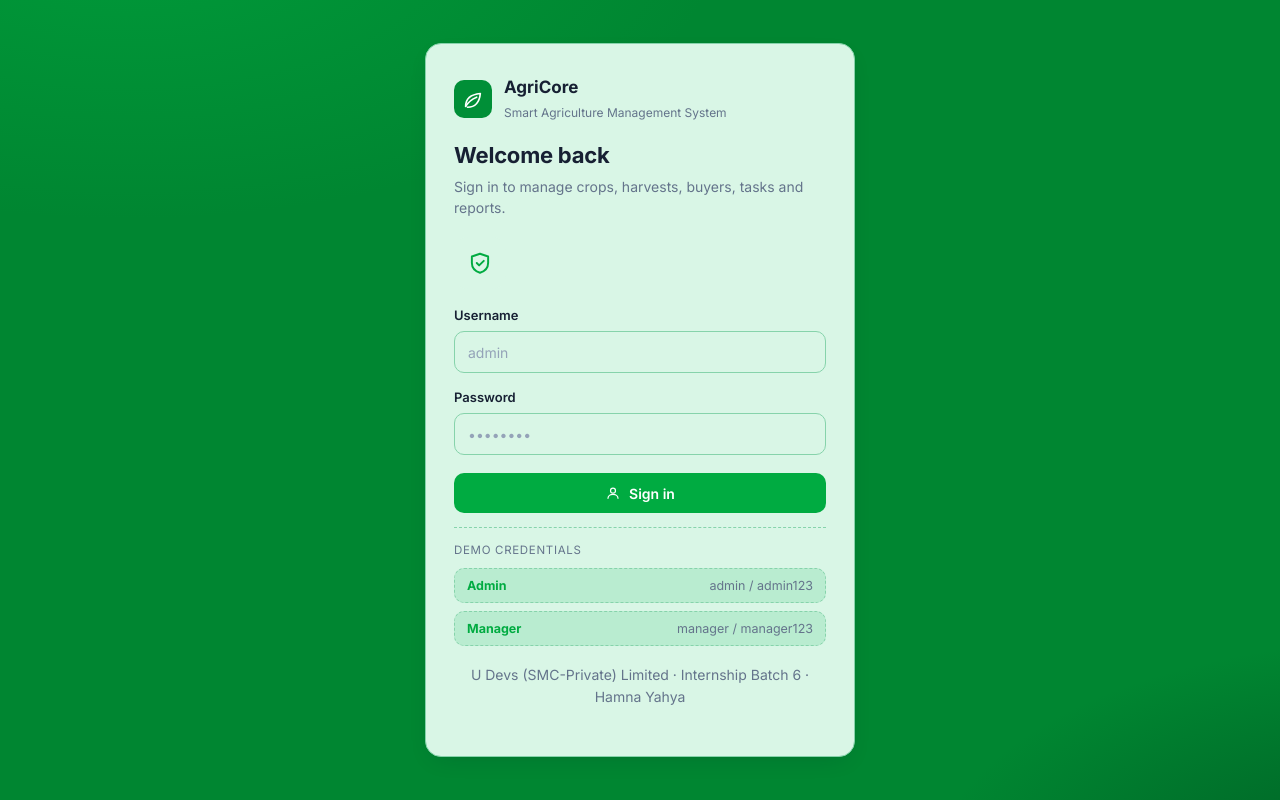
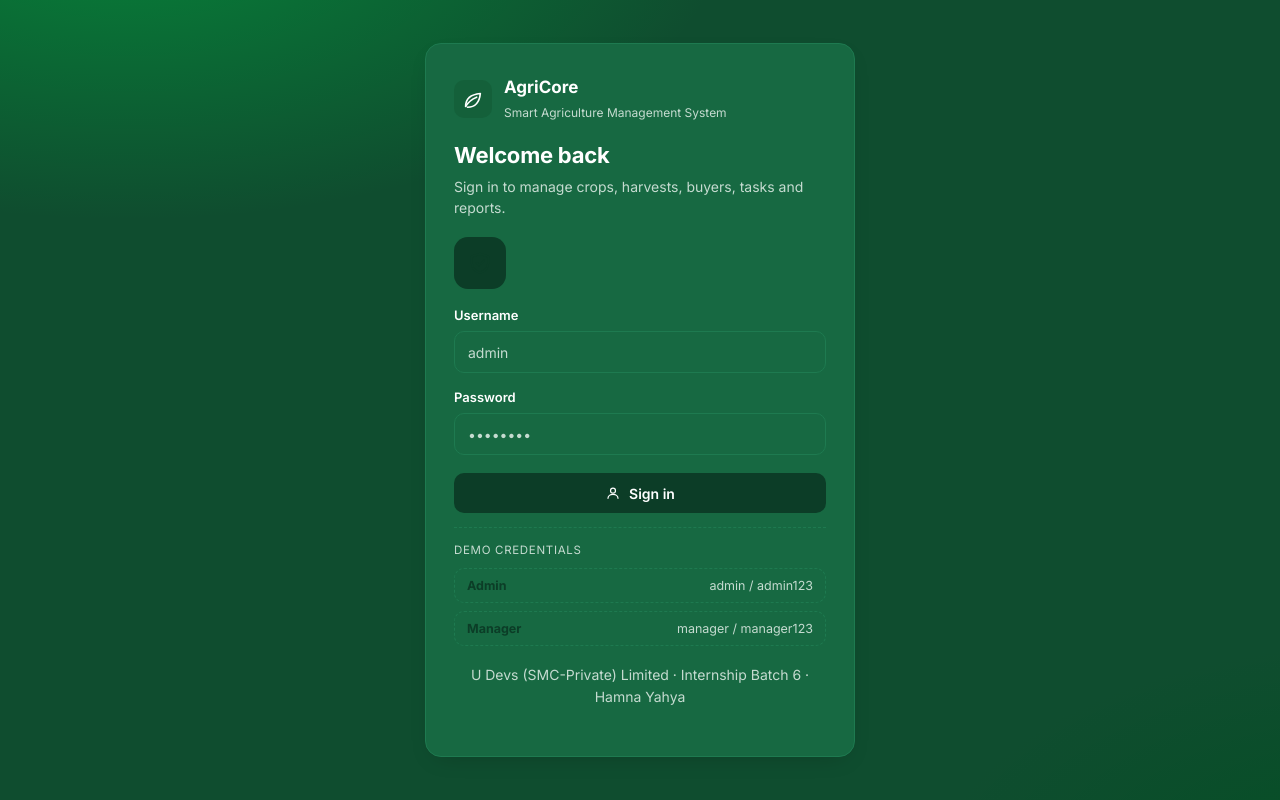
Before and after one commit to hamnayahya416-sketch/agriculture-management-system, a React (Create React App) app: page /#/login in a window 1280 px wide. Built offline with nearby package versions, Linux system fonts and the light colour scheme.

Commit message:
Refactor CSS for dark green theme and component styles
Updated color variables and styles for a dark green theme. Adjusted scrollbar styles, sidebar, buttons, and various components to enhance visual consistency and accessibility.

```diff
--- a/src/index.css
+++ b/src/index.css
@@ -1,35 +1,35 @@
-/* =================================================================== tokens */
+/* =================================================================== tokens
+   AgriCore palette — dark-green page, lighter green cards, white text.
+   Every component must consume these variables; no hardcoded colors. */
 :root {
-  /* AgriCore green theme (Part A) — page, accent and surface tints */
-  --agri-bg: #008631;
-  --agri-accent: #00ab41;
-  --agri-accent-dark: #008f37;
-  --agri-accent-light: #d9f6e6;
-  --agri-tint: #b9ecd0;
-
-  --primary: var(--agri-accent);
-  --primary-hover: var(--agri-accent-dark);
-  --primary-text: #166534;
-  --secondary: var(--agri-accent);
-  --soft-green: var(--agri-accent-light);
-  --bg: var(--agri-bg);
-  --surface: var(--agri-accent-light);
-  --text: #172033;
-  --muted: #64748b;
-  --border: #86d3ab;
-  --danger: #dc2626;
-  --danger-soft: #fef2f2;
-  --warning: #d97706;
-  --warning-soft: #fffbeb;
-  --info: #0f766e;
-  --info-soft: #e0f5f2;
-  --violet: #7c3aed;
-  --violet-soft: #f5f3ff;
+  --primary: #0C3D27;        /* deep green: shell, buttons, table headers, insets */
+  --primary-hover: #14603A;  /* lighter green for hover (never darker) */
+  --text: #FFFFFF;           /* all font colors — white, always readable */
+  --bg: #0F4D2F;             /* page background */
+  --border: #1E7A50;         /* visible mid-green borders (never darker) */
+
+  /* Derived aliases */
+  --primary-text: #22C55E;   /* bright green: links, icon accents (image check ✓) */
+  --secondary: #22C55E;
+  --surface: #176942;        /* cards, inputs, chips, panels */
+  --soft-green: #0C3D27;     /* inset icon tiles (dark tile + white glyph) */
+  --muted: #C5DBD0;          /* secondary text — light, clearly visible */
+
+  /* Status colors: white text / deep-green fill, still palette-locked */
+  --danger: #FFFFFF;
+  --danger-soft: #0C3D27;
+  --warning: #FFFFFF;
+  --warning-soft: #0C3D27;
+  --info: #FFFFFF;
+  --info-soft: #0C3D27;
+  --violet: #FFFFFF;
+  --violet-soft: #0C3D27;
 
   --radius: 12px;
   --radius-sm: 8px;
-  --shadow: 0 1px 2px rgba(15, 23, 42, 0.05), 0 1px 3px rgba(15, 23, 42, 0.06);
-  --shadow-md: 0 8px 24px -12px rgba(15, 23, 42, 0.25);
+  --shadow: 0 1px 2px rgba(0, 0, 0, 0.05), 0 1px 3px rgba(0, 0, 0, 0.06);
+  --shadow-md: 0 8px 24px -12px rgba(0, 0, 0, 0.25);
+  --focus-ring: 0 0 0 3px rgba(34, 197, 94, 0.35);
   --sidebar-w: 264px;
   --sidebar-collapsed: 78px;
   --header-h: 64px;
@@ -89,6 +89,39 @@ img {
   outline-offset: 2px;
 }
 
+/* dark green scrollbars */
+* {
+  scrollbar-width: thin;
+  scrollbar-color: var(--primary) var(--bg);
+}
+
+::-webkit-scrollbar {
+  width: 10px;
+  height: 10px;
+}
+
+::-webkit-scrollbar-track {
+  background: var(--bg);
+}
+
+::-webkit-scrollbar-thumb {
+  background: var(--border);
+  border: 2px solid var(--bg);
+  border-radius: 999px;
+}
+
+::-webkit-scrollbar-thumb:hover {
+  background: var(--secondary);
+}
+
+/* green form control accents */
+input[type="checkbox"],
+input[type="radio"],
+select,
+input[type="date"] {
+  accent-color: var(--secondary);
+}
+
 .muted {
   color: var(--muted);
 }
@@ -149,8 +182,8 @@ strong {
 .sidebar {
   width: var(--sidebar-w);
   flex: 0 0 var(--sidebar-w);
-  background: var(--agri-accent);
-  border-right: 1px solid var(--agri-accent-dark);
+  background: var(--primary);
+  border-right: 1px solid var(--primary-hover);
   position: sticky;
   top: 0;
   height: 100vh;
@@ -166,7 +199,7 @@ strong {
   align-items: center;
   gap: 11px;
   padding: 18px 18px 16px;
-  border-bottom: 1px solid var(--border);
+  border-bottom: 1px solid rgba(255, 255, 255, 0.25);
   min-height: var(--header-h);
 }
 
@@ -175,7 +208,7 @@ strong {
   height: 38px;
   flex: 0 0 38px;
   border-radius: 10px;
-  background: var(--agri-accent-dark);
+  background: var(--primary-hover);
   color: #fff;
   display: grid;
   place-items: center;
@@ -192,12 +225,12 @@ strong {
   font-size: 17px;
   font-weight: 750;
   letter-spacing: -0.02em;
-  color: var(--text);
+  color: #fff;
 }
 
 .brand__text small {
   font-size: 10.5px;
-  color: var(--muted);
+  color: rgba(255, 255, 255, 0.75);
   letter-spacing: 0.01em;
 }
 
@@ -226,7 +259,7 @@ strong {
   font-weight: 700;
   letter-spacing: 0.1em;
   text-transform: uppercase;
-  color: var(--muted);
+  color: rgba(255, 255, 255, 0.7);
   padding: 0 10px 6px;
 }
 
@@ -238,7 +271,7 @@ strong {
   padding: 10px 12px;
   border: none;
   background: transparent;
-  color: var(--muted);
+  color: rgba(255, 255, 255, 0.85);
   font-size: 14px;
   font-weight: 550;
   border-radius: 10px;
@@ -248,14 +281,14 @@ strong {
 }
 
 .nav-item:hover {
-  background: var(--agri-accent-dark);
-  color: var(--text);
+  background: var(--primary-hover);
+  color: #fff;
 }
 
 .nav-item.is-active {
-  background: var(--primary);
+  background: var(--primary-hover);
   color: #fff;
-  box-shadow: 0 8px 16px -10px rgba(0, 143, 55, 0.9);
+  box-shadow: inset 3px 0 0 #fff;
 }
 
 .nav-item.is-active svg {
@@ -264,12 +297,12 @@ strong {
 
 .sidebar__foot {
   padding: 14px 20px;
-  border-top: 1px solid var(--border);
+  border-top: 1px solid rgba(255, 255, 255, 0.25);
   display: flex;
   justify-content: space-between;
   gap: 8px;
   font-size: 11.5px;
-  color: var(--muted);
+  color: rgba(255, 255, 255, 0.8);
 }
 
 .sidebar-overlay {
@@ -305,9 +338,9 @@ strong {
   top: 0;
   z-index: 40;
   min-height: var(--header-h);
-  background: rgba(0, 171, 65, 0.94);
+  background: rgba(12, 61, 39, 0.96);
   backdrop-filter: blur(8px);
-  border-bottom: 1px solid var(--agri-accent-dark);
+  border-bottom: 1px solid var(--primary-hover);
   display: flex;
   align-items: center;
   gap: 14px;
@@ -323,11 +356,11 @@ strong {
   align-items: center;
   gap: 7px;
   font-size: 13.5px;
-  color: var(--muted);
+  color: rgba(255, 255, 255, 0.85);
 }
 
 .crumb b {
-  color: var(--text);
+  color: #fff;
   font-weight: 650;
 }
 
@@ -382,8 +415,8 @@ strong {
   width: 30px;
   height: 30px;
   border-radius: 50%;
-  background: var(--soft-green);
-  color: var(--primary-text);
+  background: var(--primary);
+  color: #fff;
   display: grid;
   place-items: center;
 }
@@ -552,28 +585,8 @@ strong {
   border-radius: 10px;
   display: grid;
   place-items: center;
-  background: var(--soft-green);
-  color: var(--primary-text);
-}
-
-.stat-card__icon--blue {
-  background: var(--info-soft);
-  color: var(--info);
-}
-
-.stat-card__icon--amber {
-  background: var(--warning-soft);
-  color: var(--warning);
-}
-
-.stat-card__icon--violet {
-  background: var(--violet-soft);
-  color: var(--violet);
-}
-
-.stat-card__icon--slate {
-  background: var(--agri-tint);
-  color: var(--muted);
+  background: var(--primary);
+  color: #fff;
 }
 
 .stat-card__body {
@@ -606,8 +619,8 @@ strong {
   align-items: center;
   gap: 12px;
   background: var(--warning-soft);
-  border: 1px solid #fde68a;
-  color: #92400e;
+  border: 1px solid var(--border);
+  color: var(--text);
   border-radius: var(--radius);
   padding: 12px 16px;
   margin-bottom: 20px;
@@ -707,10 +720,10 @@ strong {
   font-weight: 700;
   letter-spacing: 0.06em;
   text-transform: uppercase;
-  color: var(--muted);
-  background: var(--agri-tint);
+  color: #fff;
+  background: var(--primary);
   padding: 10px;
-  border-bottom: 1px solid var(--border);
+  border-bottom: 1px solid var(--primary-hover);
   white-space: nowrap;
 }
 
@@ -726,7 +739,7 @@ strong {
 }
 
 .table tbody tr:hover {
-  background: var(--agri-tint);
+  background: rgba(255, 255, 255, 0.06);
 }
 
 .table tbody tr:last-child td {
@@ -755,14 +768,16 @@ strong {
   display: inline-block;
   font-size: 11.5px;
   font-weight: 650;
-  padding: 3px 9px;
+  padding: 2px 8px;
+  border: 1px solid var(--border);
   border-radius: 6px;
   white-space: nowrap;
 }
 
 .badge--green {
-  background: var(--soft-green);
-  color: var(--primary-text);
+  background: var(--primary);
+  border-color: var(--primary);
+  color: #fff;
 }
 
 .badge--blue {
@@ -786,8 +801,8 @@ strong {
 }
 
 .badge--grey {
-  background: var(--agri-tint);
-  color: #475569;
+  background: var(--surface);
+  color: var(--text);
 }
 
 /* ================================================================ buttons */
@@ -829,16 +844,18 @@ strong {
 }
 
 .btn--ghost:hover {
-  background: var(--agri-tint);
-  border-color: var(--agri-accent-dark);
+  background: rgba(255, 255, 255, 0.08);
+  border-color: var(--primary-text);
 }
 
 .btn--danger {
   background: var(--danger);
+  color: var(--primary);
 }
 
 .btn--danger:hover {
-  background: #b91c1c;
+  background: var(--primary-hover);
+  color: #fff;
 }
 
 .btn--sm {
@@ -869,12 +886,12 @@ strong {
 
 .chip:hover {
   border-color: var(--secondary);
-  color: var(--primary-text);
+  color: var(--text);
 }
 
 .chip.is-active {
   background: var(--primary);
-  border-color: var(--agri-accent-dark);
+  border-color: var(--primary-hover);
   color: #fff;
 }
 
@@ -906,7 +923,7 @@ strong {
 
 .search input:focus {
   border-color: var(--secondary);
-  box-shadow: 0 0 0 3px rgba(0, 171, 65, 0.18);
+  box-shadow: 0 0 0 3px rgba(34, 197, 94, 0.35);
 }
 
 .search--sm {
@@ -928,14 +945,14 @@ strong {
 .progress__track {
   flex: 1;
   height: 7px;
-  background: var(--agri-tint);
+  background: rgba(255, 255, 255, 0.14);
   border-radius: 999px;
   overflow: hidden;
 }
 
 .progress__fill {
   height: 100%;
-  background: linear-gradient(90deg, var(--agri-accent), var(--agri-accent-dark));
+  background: linear-gradient(90deg, var(--primary), var(--primary-hover));
   border-radius: 999px;
   transition: width 0.4s ease;
 }
@@ -978,8 +995,8 @@ strong {
   width: 52px;
   height: 52px;
   border-radius: 12px;
-  background: var(--soft-green);
-  color: var(--primary-text);
+  background: var(--primary);
+  color: #fff;
   display: grid;
   place-items: center;
 }
@@ -1005,7 +1022,7 @@ strong {
 }
 
 .weather-facts div {
-  background: var(--agri-tint);
+  background: var(--surface);
   border: 1px solid var(--border);
   border-radius: 10px;
   padding: 9px 10px;
@@ -1152,7 +1169,7 @@ strong {
   height: 8px;
   border-radius: 50%;
   flex: 0 0 8px;
-  background: #94a3b8;
+  background: var(--muted);
 }
 
 .feed-dot--delivered,
@@ -1236,14 +1253,14 @@ strong {
 
 .field input::placeholder,
 .field textarea::placeholder {
-  color: #94a3b8;
+  color: var(--muted);
 }
 
 .field input:focus,
 .field select:focus,
 .field textarea:focus {
   border-color: var(--secondary);
-  box-shadow: 0 0 0 3px rgba(0, 171, 65, 0.18);
+  box-shadow: 0 0 0 3px rgba(34, 197, 94, 0.35);
 }
 
 .field input[aria-invalid="true"],
@@ -1284,7 +1301,7 @@ strong {
   gap: 7px;
   border: 1.5px dashed var(--border);
   border-radius: var(--radius);
-  background: var(--agri-tint);
+  background: var(--surface);
   padding: 22px;
   text-align: center;
   font-size: 13.5px;
@@ -1295,7 +1312,7 @@ strong {
 
 .upload__box:hover {
   border-color: var(--secondary);
-  color: var(--primary-text);
+  color: var(--text);
 }
 
 .upload__box input {
@@ -1343,7 +1360,7 @@ strong {
 }
 
 .steps li::marker {
-  color: var(--primary-text);
+  color: var(--text);
   font-weight: 700;
 }
 
@@ -1364,8 +1381,8 @@ strong {
   height: 72px;
   margin: 0 auto 16px;
   border-radius: 50%;
-  background: var(--soft-green);
-  color: var(--primary-text);
+  background: var(--primary);
+  color: #fff;
   display: grid;
   place-items: center;
   animation: pop 0.3s ease;
@@ -1385,7 +1402,7 @@ strong {
 .success-box h2 {
   font-size: 21px;
   font-weight: 700;
-  color: var(--primary-text);
+  color: var(--text);
   margin-bottom: 10px;
 }
 
@@ -1415,7 +1432,7 @@ strong {
   width: 54px;
   height: 54px;
   border-radius: 50%;
-  background: var(--agri-tint);
+  background: var(--surface);
   border: 1px solid var(--border);
   color: var(--muted);
   display: grid;
@@ -1527,7 +1544,8 @@ strong {
 }
 
 .footer__links button:hover {
-  color: var(--primary-text);
+  color: var(--text);
+  text-decoration: underline;
 }
 
 .footer__tag {
@@ -1585,7 +1603,7 @@ strong {
     display: block;
     position: fixed;
     inset: 0;
-    background: rgba(15, 23, 42, 0.45);
+    background: rgba(0, 0, 0, 0.45);
     z-index: 55;
   }
 
```
